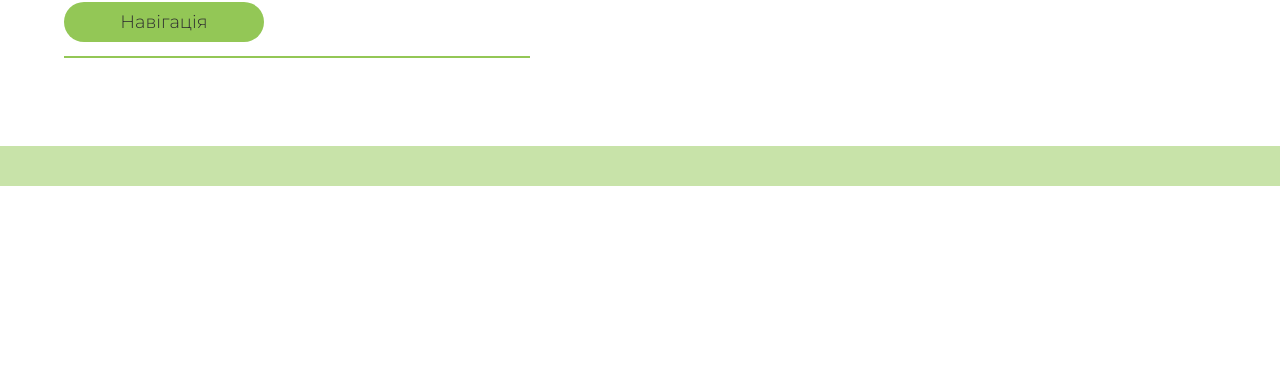
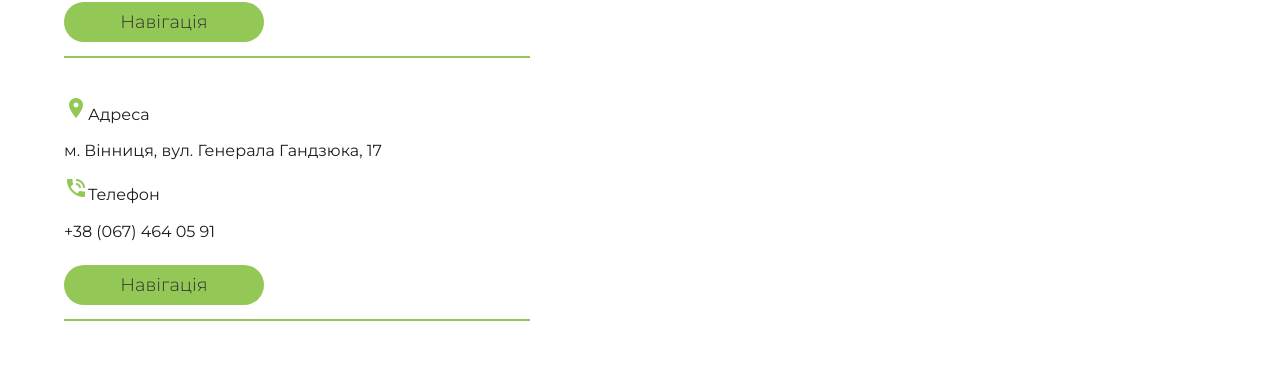
Before and after one commit to lowtab777/ecofarm-website, an Angular app: page /contacts in a window 1280 px wide. Shown: the part 1050-1421 px from the top of the page. Before the commit the page ends 1236 px from the top, so only its background shows below. Built offline with nearby package versions, Linux system fonts and the light colour scheme.

Commit message:
added new place

```diff
--- a/src/app/components/contacts/contacts.component.ts
+++ b/src/app/components/contacts/contacts.component.ts
@@ -48,6 +48,13 @@ export class ContactsComponent implements OnInit {
       phoneNumber: '+38 (067) 321 64 75',
       mapSource:
         'https://www.google.com/maps/embed?pb=!1m18!1m12!1m3!1d5291.034276030505!2d35.03681535155341!3d48.4657935047985!2m3!1f0!2f0!3f0!3m2!1i1024!2i768!4f13.1!3m3!1m2!1s0x40dbe2e697e36c99%3A0xfde5e2ab063b5f98!2z0LLRg9C70LjRhtGPINCc0LXRh9C90LjQutC-0LLQsCwgMSwg0JTQvdGW0L_RgNC-LCDQlNC90ZbQv9GA0L7Qv9C10YLRgNC-0LLRgdGM0LrQsCDQvtCx0LvQsNGB0YLRjCwgNDkwMDA!5e0!3m2!1suk!2sua!4v1764791570177!5m2!1suk!2sua" width="600" height="450" style="border:0;" allowfullscreen="" loading="lazy" referrerpolicy="no-referrer-when-downgrade"',
+    },
+    {
+      id: 4,
+      address: 'м. Вінниця, вул. Генерала Гандзюка, 17',
+      phoneNumber: '+38 (067) 464 05 91',
+      mapSource:
+        'https://www.google.com/maps/embed?pb=!1m18!1m12!1m3!1d2606.3591248702646!2d28.439926104438346!3d49.212716003103964!2m3!1f0!2f0!3f0!3m2!1i1024!2i768!4f13.1!3m3!1m2!1s0x472d5b7a5d1abdd7%3A0x57026f8ab8534a12!2z0LLRg9C7LiDQk9C10L3QtdGA0LDQu9CwINCT0LDQvdC00LfRjtC60LAsIDE3LCDQktGW0L3QvdC40YbRjywg0JLRltC90L3QuNGG0YzQutCwINC-0LHQu9Cw0YHRgtGMLCAyMTAwMA!5e0!3m2!1suk!2sua!4v1767988527418!5m2!1suk!2sua" width="600" height="450" style="border:0; " allowfullscreen="" loading="lazy" referrerpolicy="no-referrer-when-downgrade"',
     }
   ];
 
```
